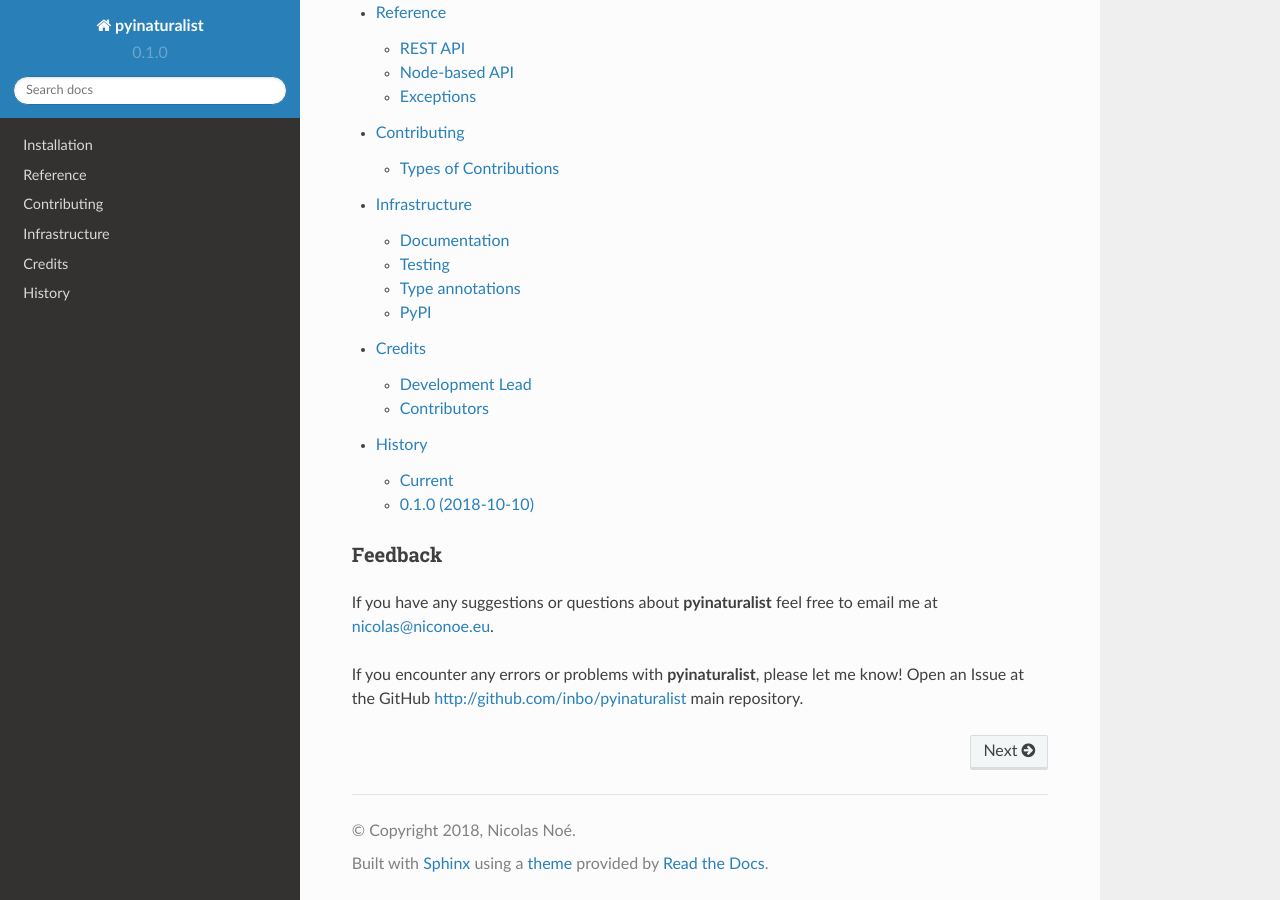
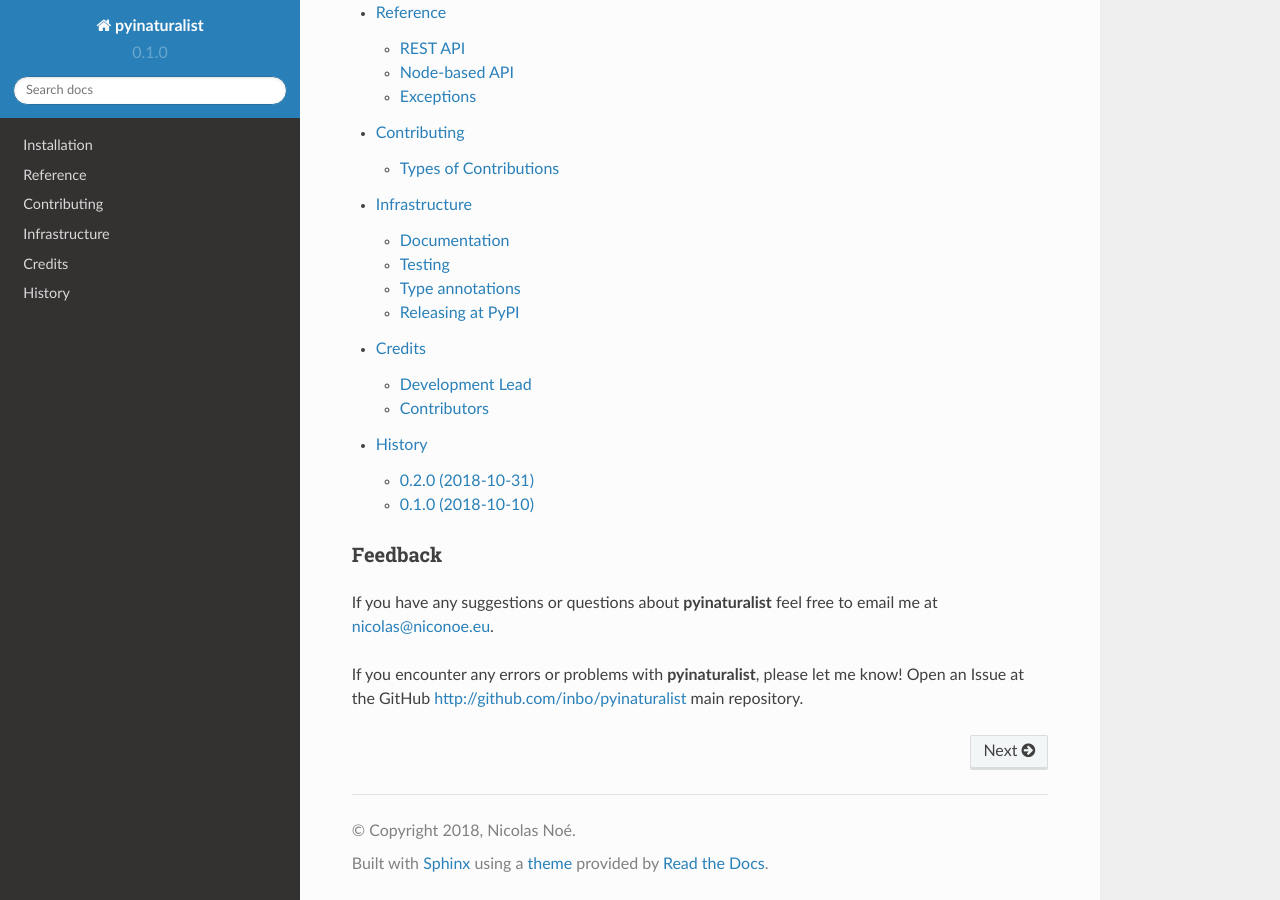
Before and after one commit to pyinat/pyinaturalist, a Sphinx documentation site: the page built from docs/index.rst, in a window 1280 px wide and 900 px high, scrolled down 2171 px. Built offline with Sphinx 7.4.7 and the Read the Docs theme 2.0.0, drawn with Linux system fonts in a browser that asks for light colours.

Commit message:
Prepare for release.

```diff
--- a/HISTORY.rst
+++ b/HISTORY.rst
@@ -3,8 +3,8 @@
 History
 -------
 
-Current
-+++++++
+0.2.0 (2018-10-31)
+++++++++++++++++++
 
 * Better infrastructure (type annotations, documentation, ...)
 * Dropped support for Python 2.
--- a/docs/infrastructure.rst
+++ b/docs/infrastructure.rst
@@ -28,14 +28,16 @@ style and type annotations checks::
 
     $ tox
 
+Travis-CI is run when code is pushed to GitHub.
+
 Type annotations
 ----------------
 
 All functions / methods should have parameters and return value type annotations. Those type annotations are checked by
 MyPy (``tox -e mypy``) and will appear in the documentation.
 
-PyPI
-----
+Releasing at PyPI
+-----------------
 
 Release checklist:
 
--- a/setup.py
+++ b/setup.py
@@ -19,7 +19,7 @@ history = open('HISTORY.rst').read().replace('.. :changelog:', '')
 
 setup(
     name='pyinaturalist',
-    version='0.1.0',
+    version='0.2.0',
     description='Python client for the iNaturalist APIs',
     long_description=readme + '\n\n' + history,
     author='Nicolas Noé',
```
Also changed, not shown: 1 other file.
